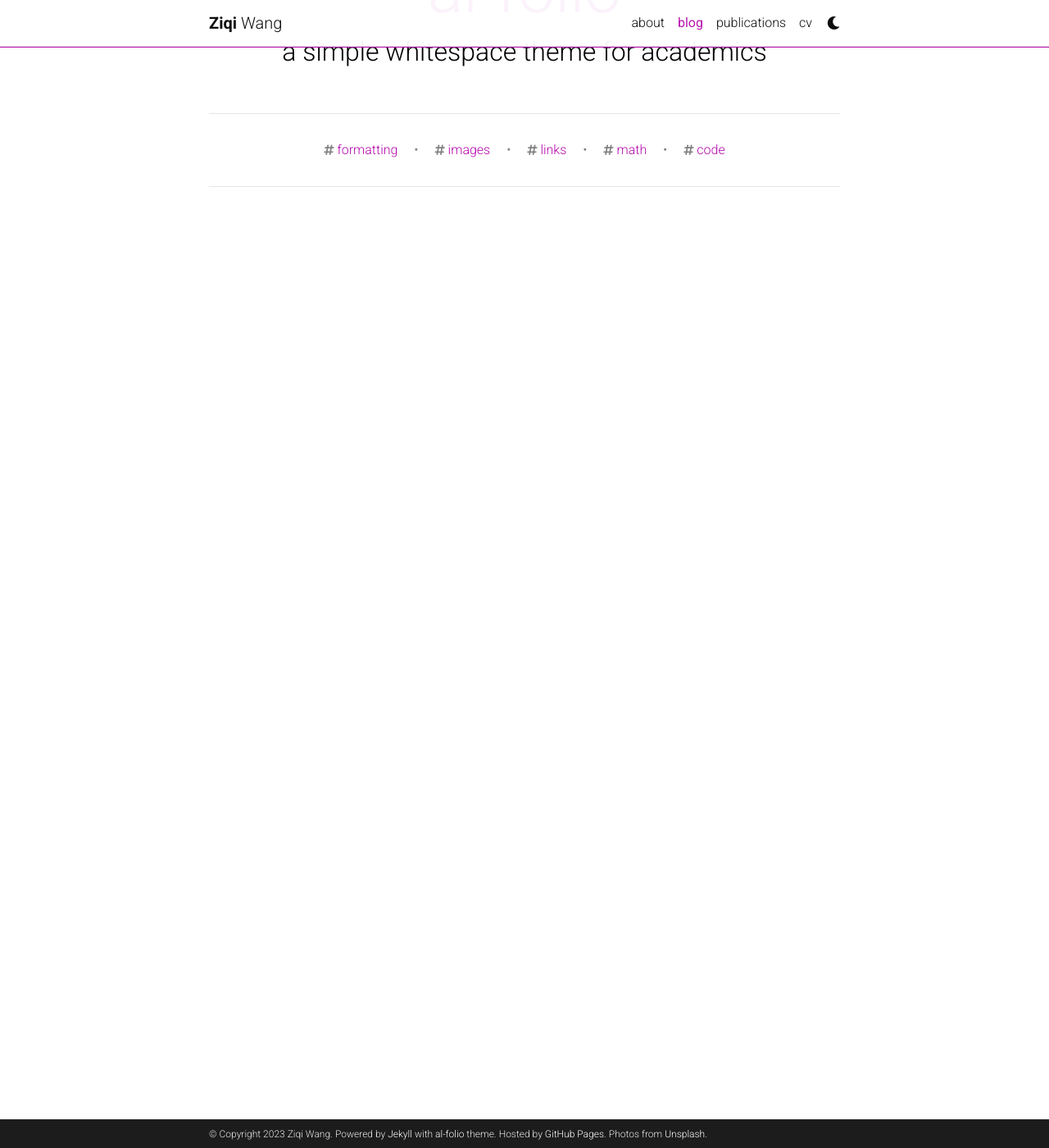
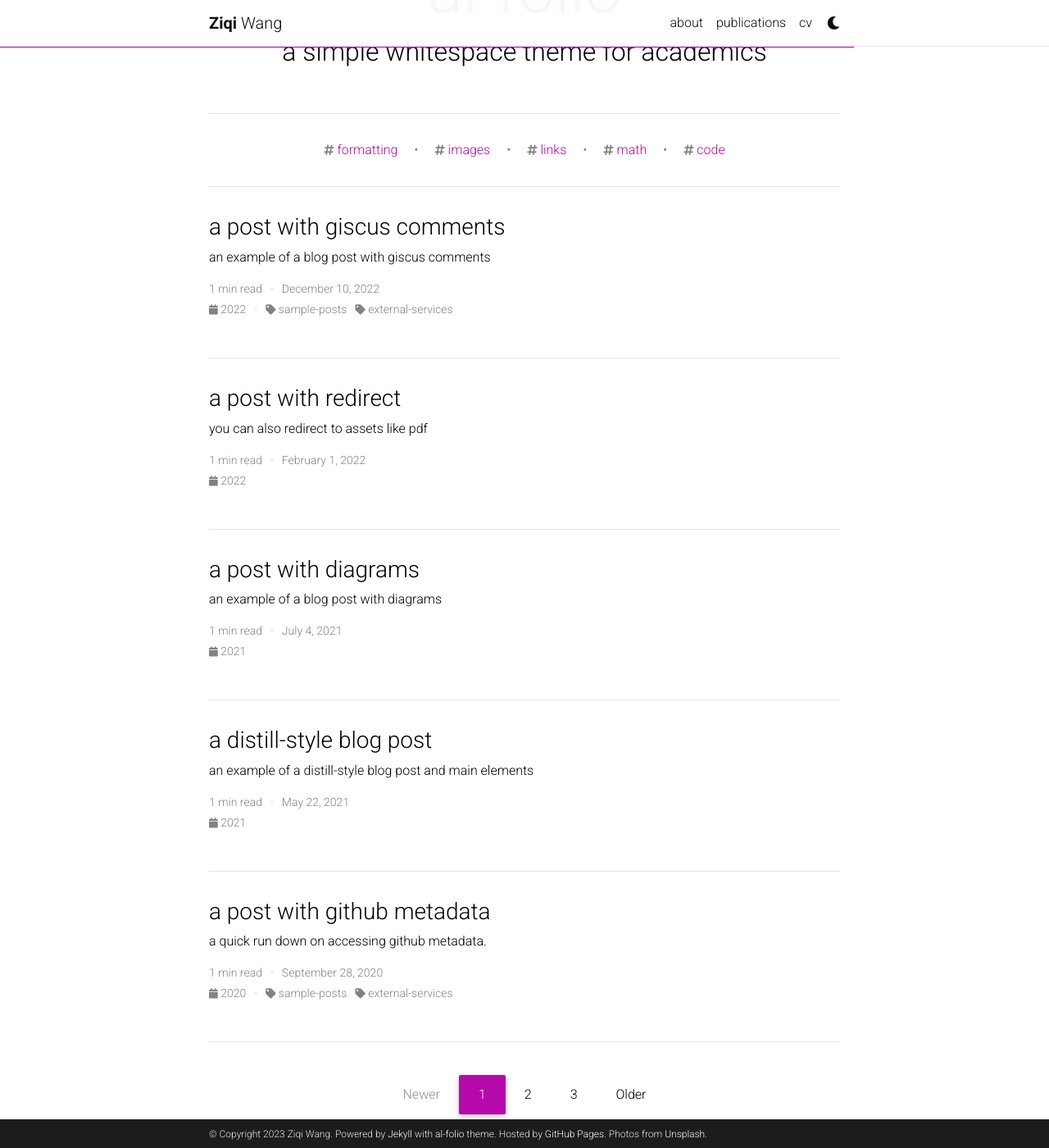
Before and after one commit to wzq016/wzq016.github.io.old, a Jekyll site: the page built from blog/index.html, in a window 1280 px wide and 1400 px high, scrolled down 197 px. Shown: the whole window at 82% size. Built offline with Jekyll 4.4.1, drawn with Linux system fonts in a browser that asks for light colours; the list of posts is cut into pages by our own code; comment, search, counter and statistics services are not loaded; a style sheet for code colours, icons or effects is not loaded.

Commit message:
more update

```diff
--- a/_config.yml
+++ b/_config.yml
@@ -16,7 +16,7 @@ footer_text: >
 keywords:  # add your own keywords or leave empty
 
 lang: en # the language of your site (for example: en, fr, cn, ru, etc.)
-icon: ⚛️  # the emoji used as the favicon (alternatively, provide image name in /assets/img/)
+icon:  # the emoji used as the favicon (alternatively, provide image name in /assets/img/)
 
 url: https://wzq016.github.io # the base hostname & protocol for your site
 baseurl: / # the subpath of your site, e.g. /blog/
@@ -100,7 +100,7 @@ youtube_id: # your youtube channel id (youtube.com/@<youtube_id>)
 discord_id: # your discord id (18-digit unique numerical identifier)
 
 contact_note: >
-  You can even add a little note about which of these is the best way to reach you.
+
 
 # -----------------------------------------------------------------------------
 # Analytics and search engine verification
@@ -117,13 +117,13 @@ bing_site_verification:  # out your bing-site-verification ID (Bing Webmaster)
 # -----------------------------------------------------------------------------
 
 blog_name: al-folio # blog_name will be displayed in your blog page
-blog_nav_title: blog # your blog must have a title for it to be displayed in the nav bar
+blog_nav_title: # your blog must have a title for it to be displayed in the nav bar
 blog_description: a simple whitespace theme for academics
 permalink: /blog/:year/:title/
 
 # Pagination
 pagination:
-  enabled: false
+  enabled: true
 
 related_blog_posts:
   enabled: true
```
